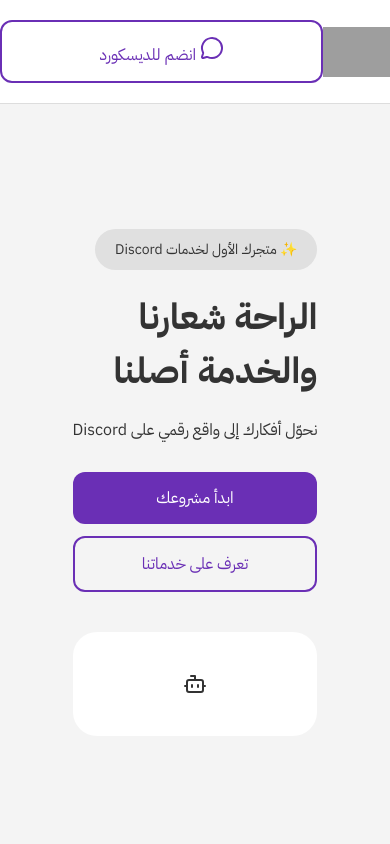
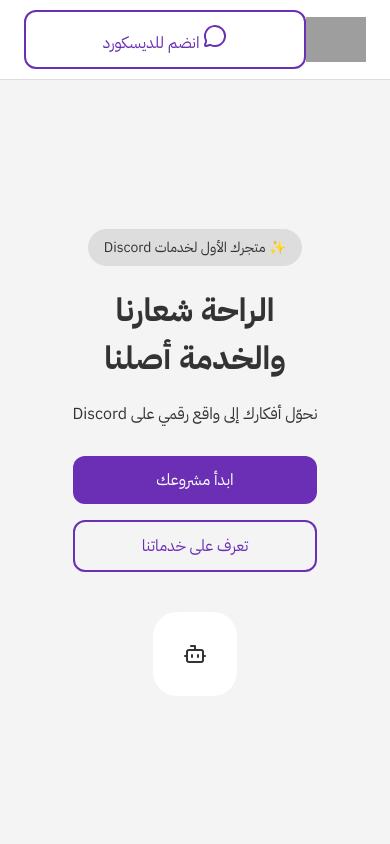
Before and after one commit to Ra7a1/store, a plain HTML site: page index.html in a window 390 px wide. Shown: the top 844 px of the page. Drawn offline with nearby package versions, Linux system fonts and the light colour scheme; grey boxes are pictures that could not be loaded.

Commit message:
Update style.css

```diff
--- a/style.css
+++ b/style.css
@@ -12,6 +12,7 @@ html {
 body {
   background: #f4f4f4;
   color: #333;
+  text-align: center;
 }
 
 .container {
@@ -25,21 +26,20 @@ body {
   position: fixed;
   width: 100%;
   top: 0;
-  background: rgba(255,255,255,0.95);
-  backdrop-filter: blur(10px);
+  background: #ffffff;
   border-bottom: 1px solid #ddd;
   z-index: 999;
+  padding: 10px 0;
 }
 
 .header-content {
   display: flex;
   justify-content: space-between;
   align-items: center;
-  padding: 20px 0;
 }
 
 .logo {
-  height: 50px;
+  height: 45px;
 }
 
 /* Hero */
@@ -47,25 +47,32 @@ body {
   min-height: 100vh;
   display: flex;
   align-items: center;
-  padding-top: 120px;
+  justify-content: center;
+  padding-top: 80px; /* مناسب للهيدر */
 }
 
 .hero-grid {
-  display: grid;
-  grid-template-columns: 1fr 1fr;
-  gap: 60px;
+  display: flex;
+  justify-content: center;
+  align-items: center;
+  gap: 40px;
+  flex-wrap: wrap;
+}
+
+.hero-text {
+  max-width: 500px;
 }
 
 .badge {
-  background: #e0e0e0;
-  padding: 12px 24px;
+  background: #ddd;
+  padding: 10px 20px;
   border-radius: 50px;
   display: inline-block;
   margin-bottom: 20px;
 }
 
 h1 {
-  font-size: 56px;
+  font-size: 48px;
   margin-bottom: 20px;
 }
 
@@ -77,32 +84,31 @@ p {
 .buttons {
   display: flex;
   gap: 16px;
+  justify-content: center;
   flex-wrap: wrap;
 }
 
 .btn-primary {
   background: #6a2fb5;
-  padding: 16px 32px;
+  padding: 14px 32px;
   border-radius: 12px;
   color: #fff;
   text-decoration: none;
-  text-align: center;
 }
 
 .btn-secondary {
   border: 2px solid #6a2fb5;
-  padding: 14px 30px;
+  padding: 12px 30px;
   border-radius: 12px;
   color: #6a2fb5;
   text-decoration: none;
-  text-align: center;
 }
 
 /* Card */
 .card {
   background: #ffffff;
   border-radius: 24px;
-  padding: 60px;
+  padding: 40px;
   display: flex;
   justify-content: center;
   align-items: center;
@@ -116,14 +122,13 @@ p {
 
 /* Sections */
 .section {
-  padding: 100px 0;
+  padding: 80px 0;
   background: #ffffff;
 }
 
 .title {
-  text-align: center;
-  font-size: 48px;
-  margin-bottom: 60px;
+  font-size: 36px;
+  margin-bottom: 40px;
 }
 
 /* Services */
@@ -131,12 +136,14 @@ p {
   display: grid;
   grid-template-columns: repeat(auto-fit, minmax(280px, 1fr));
   gap: 30px;
+  justify-items: center;
 }
 
 .service {
   background: #e0e0e0;
-  padding: 40px;
+  padding: 30px;
   border-radius: 16px;
+  text-align: center;
 }
 
 .service h3 {
@@ -147,7 +154,6 @@ p {
 .service p {
   color: #333;
   opacity: 0.8;
-  margin: 0;
 }
 
 .service i {
@@ -158,19 +164,17 @@ p {
 
 /* CTA */
 .cta {
-  text-align: center;
-  padding: 120px 20px;
+  padding: 80px 20px;
   background: #f4f4f4;
 }
 
 .cta .btn-primary.large {
   font-size: 20px;
-  padding: 20px 40px;
+  padding: 18px 40px;
 }
 
 /* Footer */
 .footer {
-  text-align: center;
   padding: 40px;
   background: #e0e0e0;
   color: #333;
@@ -188,56 +192,40 @@ p {
   transform: translateY(0);
 }
 
-/* ================== Responsive for Mobile ================== */
+/* Responsive للجوال */
 @media screen and (max-width: 768px) {
   .hero-grid {
-    grid-template-columns: 1fr;
-    gap: 40px;
+    flex-direction: column;
   }
 
   h1 {
-    font-size: 36px;
+    font-size: 32px;
   }
 
   .badge {
-    padding: 10px 20px;
     font-size: 14px;
-  }
-
-  .buttons {
-    flex-direction: column;
-    gap: 12px;
+    padding: 8px 16px;
   }
 
   .btn-primary,
   .btn-secondary {
     width: 100%;
-    padding: 14px 0;
+    padding: 12px 0;
     font-size: 16px;
   }
 
   .card {
-    padding: 40px;
+    padding: 30px;
   }
 
   .title {
-    font-size: 36px;
-    margin-bottom: 40px;
-  }
-
-  .service {
-    padding: 30px;
-  }
-
-  .cta {
-    padding: 80px 20px;
+    font-size: 28px;
+    margin-bottom: 30px;
   }
 
   .cta .btn-primary.large {
-    font-size: 18px;
-    padding: 16px 0;
     width: 80%;
-    max-width: 300px;
+    max-width: 250px;
     margin: auto;
     display: block;
   }
```
